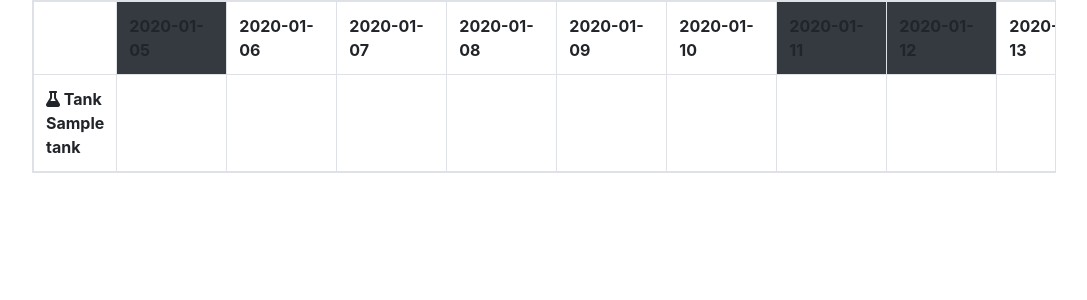
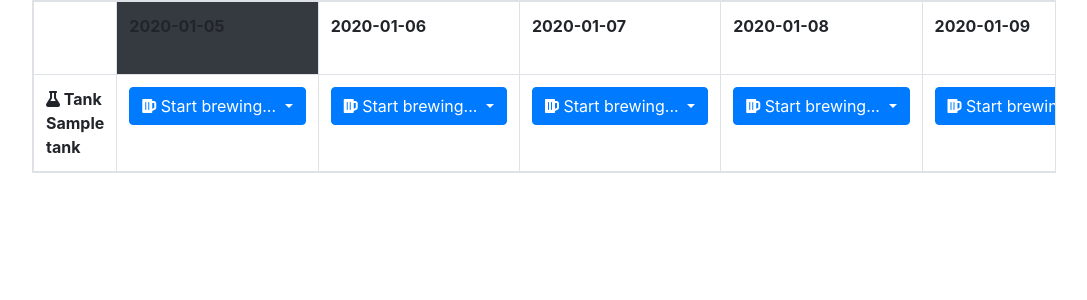
Before and after one commit to t00n/brewbrew, a Django app: page /planning in a window 1280 px wide. Shown: the part 56-356 px from the top of the page, without its empty margins (96-1183 px from the left). Run offline with Django 3.2, Linux system fonts and the light colour scheme; tables that the repository leaves empty hold one stand-in row (values such as "Sample post"); some libraries are stand-ins or nearby versions.

Commit message:
[add] create brew from planning

```diff
--- a/brewbrew/models.py
+++ b/brewbrew/models.py
@@ -189,17 +189,18 @@ class Recipe(models.Model):
     def total_duration(self):
         return sum(step.duration for step in self.recipefermentationstep_set.all())
 
-    def create_brew(self, tank=None):
+    def create_brew(self, tank=None, start_date=None):
         brew = Brew()
         brew.original_recipe = self
         now = datetime.now()
-        brew.start_date = now.date()
-        brew.brew_start_time = now
-        brew.filtration_start_time = now
-        brew.boiling_start_time = now
-        brew.whirlpool_start_time = now
-        brew.cooling_start_time = now
-        brew.cooling_end_time = now
+        start_time = datetime.combine(start_date or now.date(), now.time())
+        brew.start_date = start_time.date()
+        brew.brew_start_time = start_time
+        brew.filtration_start_time = start_time
+        brew.boiling_start_time = start_time
+        brew.whirlpool_start_time = start_time
+        brew.cooling_start_time = start_time
+        brew.cooling_end_time = start_time
         brew.mashing_water_quantity = self.mashing_water_quantity
         brew.filtration_water_quantity = self.filtration_water_quantity
         brew.boiling_duration = self.boiling_duration
--- a/brewbrew/templates/planning.html
+++ b/brewbrew/templates/planning.html
@@ -14,12 +14,36 @@
 		{% endfor %}
 	</tr>
 
-	{% for tank, cells in tanks.items %}
+	{% for tank, cells in tanks %}
 	<tr>
-		<th><i class="fas fa-flask"></i> Tank {{ tank }}</th>
+		<th><i class="fas fa-flask"></i> Tank {{ tank.name }}</th>
 		{% for cell in cells %}
 		<td colspan="{{ cell.duration }}" class="{% if cell.brew %}bg-warning{% endif %}">
+			{% if cell.brew %}
 			<center><a href="/admin/brewbrew/brew/{{ cell.brew.id }}/change">{{ cell.brew.batch_name }}</a></center>
+			{% else %}
+			<center>
+		        <div class="dropdown">
+		          <button class="btn btn-primary dropdown-toggle"
+		                  type="button"
+	                      id="start-brewing-{{ tank.id }}-{{ cell.date }}"
+	                      data-toggle="dropdown"
+	                      aria-haspopup="true"
+	                      aria-expanded="false">
+	            <i class="fas fa-beer"></i>&nbsp;Start brewing...
+	          </button>
+	          <div class="dropdown-menu" aria-labelledby="start-brewing-{{ tank.id }}-{{ cell.date }}">
+	            {% for recipe in original_recipes %}
+	              <a class="dropdown-item"
+	              	 href="/recipes/{{ recipe.id }}/create_brew?tank_id={{ tank.id }}&start_date={{ cell.date.isoformat }}">
+	                <b>{{ recipe.name }}</b>
+	                &nbsp;
+	                <em class="float-right">{{ recipe.total_duration }} days</em>
+	              </a>
+	            {% endfor %}
+	          </div>
+			</center>
+			{% endif %}
 		</td>
 		{% endfor %}
 	</tr>
--- a/brewbrew/views.py
+++ b/brewbrew/views.py
@@ -29,38 +29,44 @@ def planning(request):
 
     # create a list of cells for each tank
     # with optional brew and duration
-    tanks = {}
+    tanks = []
     for tank in Tank.objects.order_by('name'):
-        tanks[tank.name] = []
+        cells = []
 
         curr_date = min_date
         for brew in tank.brew_set.order_by('start_date'):
             # fill dates before the brew with empty cells
             while curr_date < brew.start_date:
-                tanks[tank.name].append({
+                cells.append({
                     'brew': None,
                     'duration': 1,
+                    'date': curr_date,
                 })
                 curr_date += timedelta(days=1)
 
             # fill brew cells for the duration of the brew
-            tanks[tank.name].append({
+            cells.append({
+                'brew': brew,
                 'duration': (brew.end_date - brew.start_date).days + 1,
-                'brew': brew,
+                'date': curr_date,
             })
             curr_date = brew.end_date + timedelta(days=1)
 
         # fill dates until the end of calendar
         while curr_date <= max_date:
-            tanks[tank.name].append({
+            cells.append({
                 'brew': None,
                 'duration': 1,
+                'date': curr_date,
             })
             curr_date += timedelta(days=1)
+
+        tanks.append((tank, cells))
 
     return render(request, 'planning.html', {
         'dates': dates,
         'tanks': tanks,
+        'original_recipes': Recipe.objects.all(),
     })
 
 def stock(request):
@@ -181,12 +187,21 @@ def create_brew(request, id):
     if request.method == "GET":
         try:
             recipe = Recipe.objects.get(pk=id)
-            tank = Tank.objects.get(pk=int(request.GET["tank_id"]))
-        except:
-            pass
-        else:
-            brew = recipe.create_brew(tank)
+        except Recipe.DoesNotExist:
+            raise Http404("Page does not exist")
 
-            return redirect(f'/admin/brewbrew/brew/{brew.id}/change')
+        try:
+            tank = Tank.objects.get(pk=request.GET.get('tank_id'))
+        except Tank.DoesNotExist:
+            tank = None
+
+        try:
+            start_date = datetime.fromisoformat(request.GET.get('start_date', ''))
+        except ValueError:
+            start_date = None
+
+        brew = recipe.create_brew(tank, start_date)
+
+        return redirect(f'/admin/brewbrew/brew/{brew.id}/change')
 
     raise Http404("Page does not exist")
```
